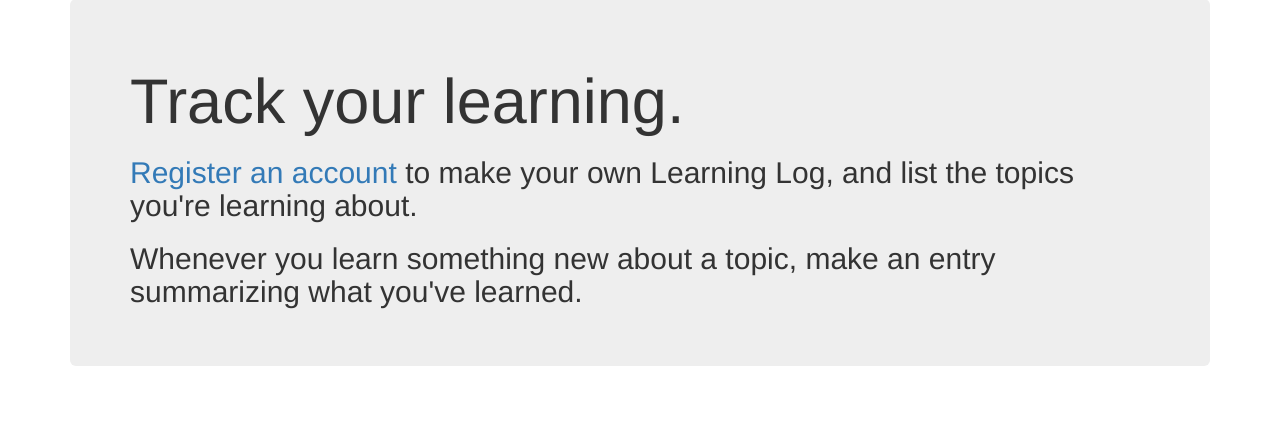
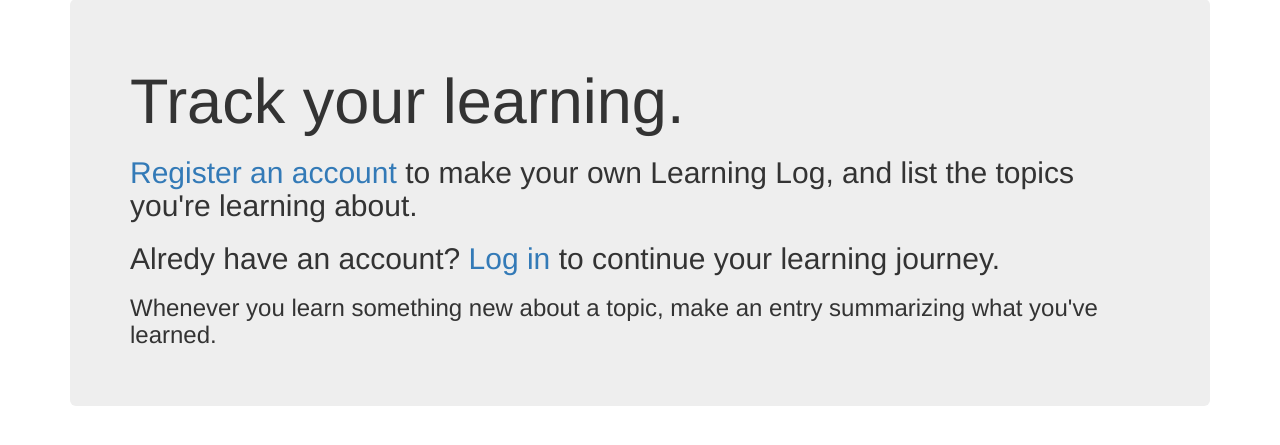
Before and after one commit to yashika-bhowmick/my-first-project, a Django app: page / in a window 1280 px wide. Shown: the part 142-587 px from the top of the page. Run offline with Django 5.2, Linux system fonts and the light colour scheme; a user stored in the database is signed in; some libraries are stand-ins or nearby versions.

Commit message:
Improved homepage links

```diff
--- a/learning_log/settings.py
+++ b/learning_log/settings.py
@@ -19,7 +19,7 @@ BASE_DIR = Path(__file__).resolve().parent.parent
 # Quick-start development settings - unsuitable for production
 # See https://docs.djangoproject.com/en/6.0/howto/deployment/checklist/
 
-# SECURITY WARNING: keep the secret key used in production secret!
+# SECURITY WARNING: keep the secret key used in production secret!z
 SECRET_KEY = 'django-insecure-sakz_jhec&&l)+!fnbx)r((11e)h^@icjnsz)$3x_9k$a2e@e*'
 
 # SECURITY WARNING: don't run with debug turned on in production!
--- a/learning_logs/templates/learning_logs/index.html
+++ b/learning_logs/templates/learning_logs/index.html
@@ -14,9 +14,17 @@
     </h2>
 
     <h2>
+        Alredy have an account?
+        <a href="{% url 'users:login' %}">
+            Log in
+        </a>
+        to continue your learning journey.
+    </h2>
+
+    <h3>
         Whenever you learn something new about a topic,
         make an entry summarizing what you've learned.
-    </h2>
+    </h3>
 
 </div>
 
```
